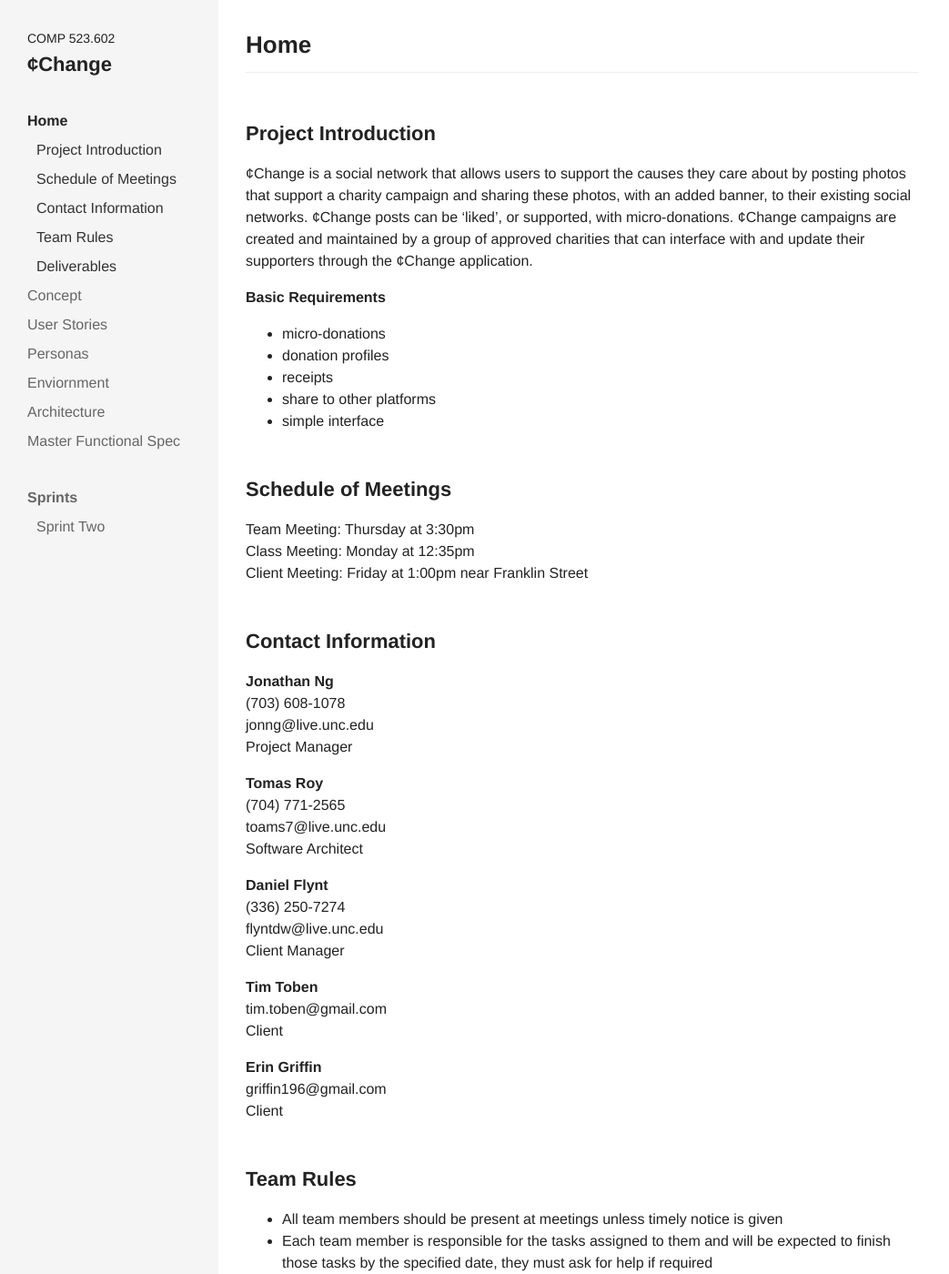
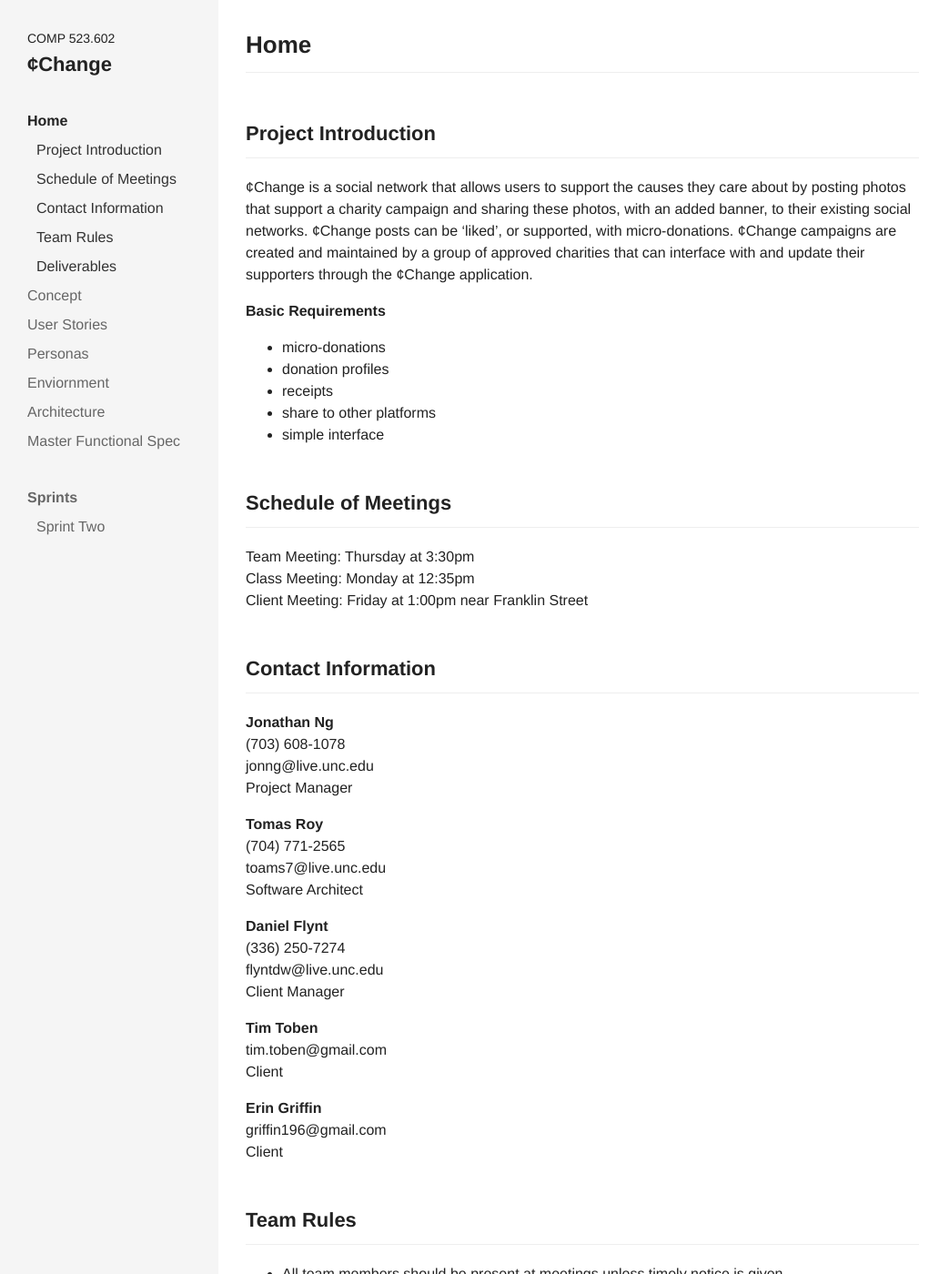
Before and after one commit to comp523-602/cchange-project, a Jekyll site: the page built from index.md, in a window 1280 px wide and 1400 px high. Shown: the whole window at 91% size, without its empty margins (0-1043 px from the left). Built offline with Jekyll 4.4.1, drawn with Linux system fonts in a browser that asks for light colours; nearby versions of some CDN libraries.

Commit message:
h2 dividers

```diff
--- a/css/main.scss
+++ b/css/main.scss
@@ -40,7 +40,7 @@ header {
 // Content
 .content {
 	margin-left:240px; padding:30px; max-width:800px;
-	.title {padding-bottom:10px; margin-bottom:20px; border-bottom:1px solid #eee;}
+	h1, h2 {padding-bottom:10px; margin-bottom:20px; border-bottom:1px solid #eee;}
 	h2 {padding-top:30px;}
 	ol, ul {
 		p {margin:0px; padding:0px;}
```
